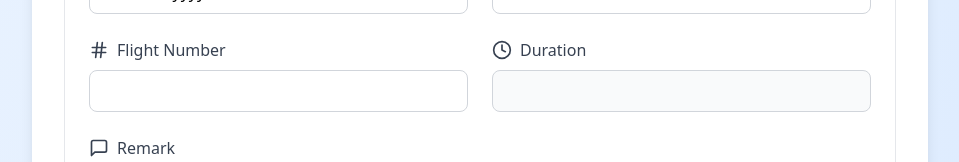
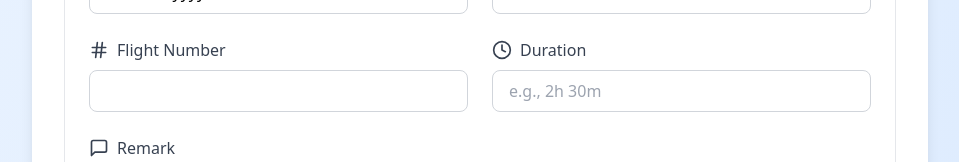
Before and after one commit to ramymagdy312/maztravel-flight-ticket, a React (Vite) app: page / in a window 1280 px wide. Shown: the part 971-1133 px from the top of the page, without its empty margins (160-1119 px from the left). Built offline with nearby package versions, Linux system fonts and the light colour scheme.

Commit message:
Edit Duration field

```diff
--- a/src/components/FlightTicketForm.tsx
+++ b/src/components/FlightTicketForm.tsx
@@ -127,10 +127,14 @@ const FlightTicketForm: React.FC = () => {
   };
 
   useEffect(() => {
-    const updatedFlights = flightDetails.flights.map((flight) => ({
-      ...flight,
-      duration: calculateDuration(flight), // Always update duration when times change
-    }));
+    const updatedFlights = flightDetails.flights.map((flight) => {
+      const autoDuration = calculateDuration(flight);
+      // Only auto-fill if duration is empty
+      return {
+        ...flight,
+        duration: flight.duration || autoDuration,
+      };
+    });
 
     setFlightDetails((prev) => ({
       ...prev,
@@ -561,8 +565,11 @@ const FlightTicketForm: React.FC = () => {
                   <input
                     type="text"
                     value={flight.duration}
-                    readOnly
-                    className="w-full px-4 py-2 border border-gray-300 rounded-lg bg-gray-50"
+                    onChange={(e) =>
+                      handleFlightChange(index, "duration", e.target.value)
+                    }
+                    placeholder="e.g., 2h 30m"
+                    className="w-full px-4 py-2 border border-gray-300 rounded-lg focus:ring-2 focus:ring-blue-500 focus:border-transparent"
                   />
                 </div>
 
```
Also changed, not shown: 2 other files (tests, documents, lock files or other folders).
